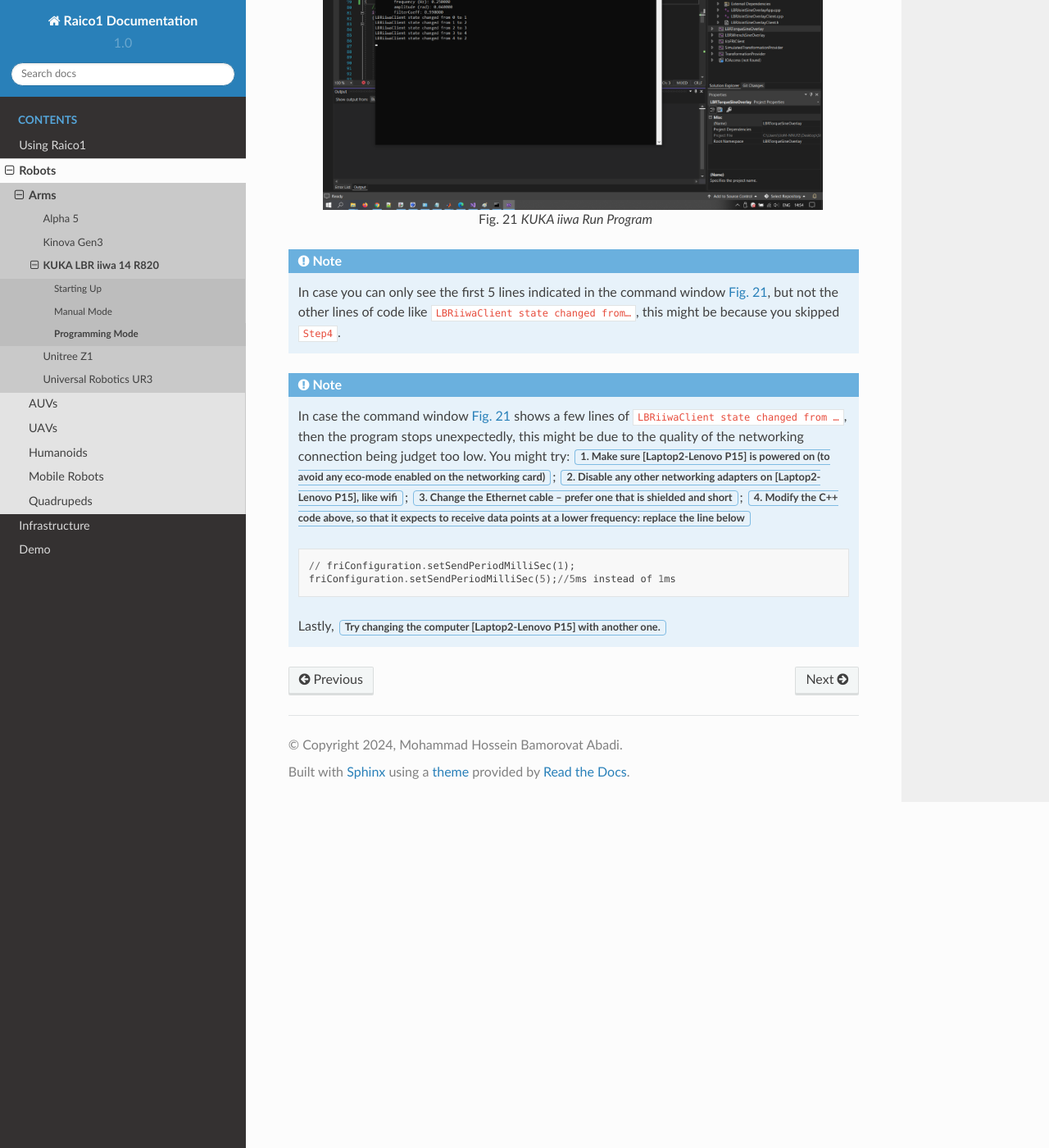
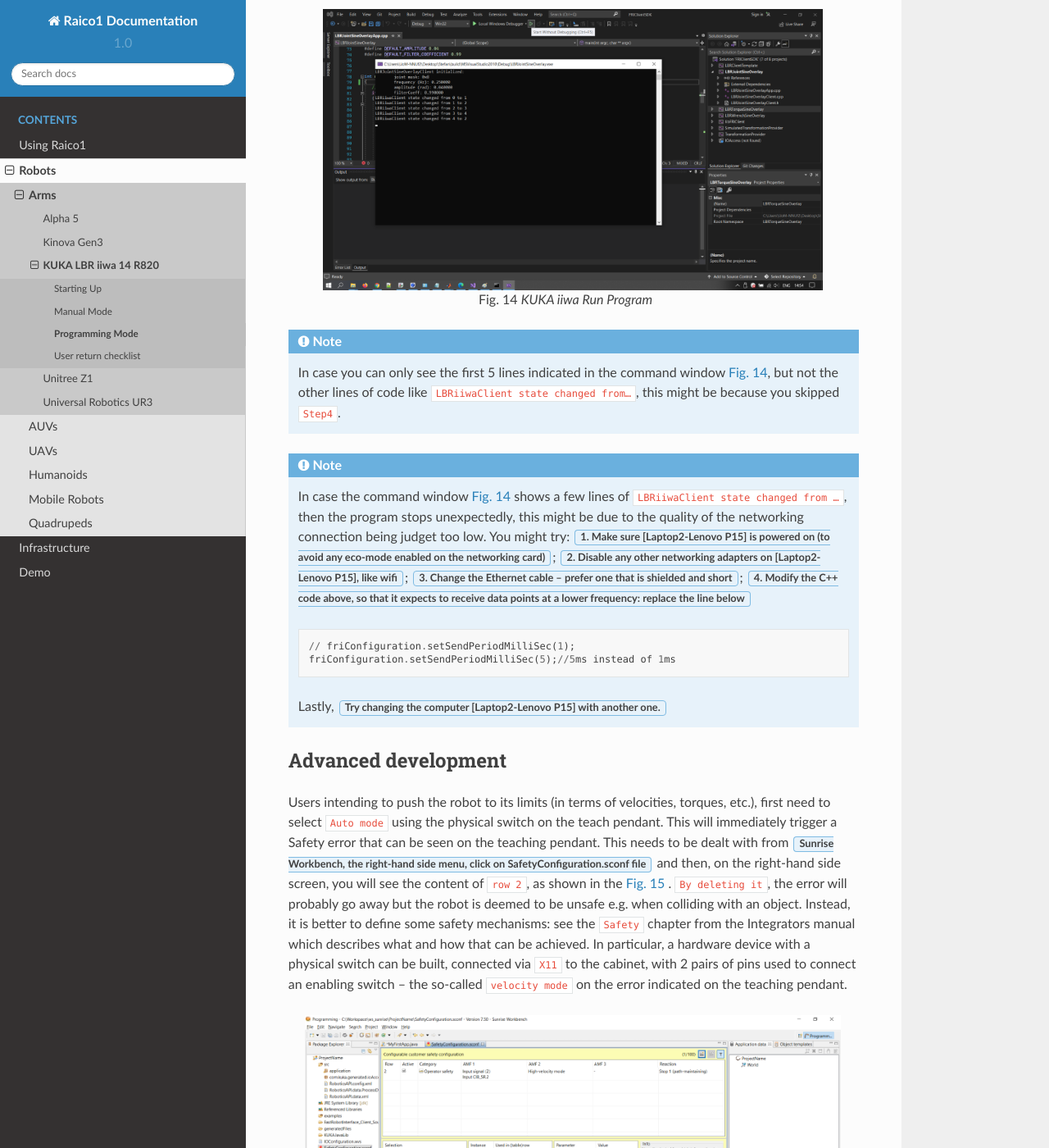
Before and after one commit to UoM-RAICo1/raico-docs, a Sphinx documentation site: the page built from source/robots/Arms/KukaLbrIiwa/ProgrammingMode.rst, in a window 1280 px wide and 1400 px high, scrolled down 8023 px. Shown: the whole window at 82% size. Built offline with Sphinx 7.4.7 and the Read the Docs theme 2.0.0, drawn with Linux system fonts in a browser that asks for light colours; some of the changed text lies outside the part shown.

Commit message:
Add more details of ProgrammingMode.rst for kuka iiwa

```diff
--- a/source/robots/Arms/KukaLbrIiwa/ProgrammingMode.rst
+++ b/source/robots/Arms/KukaLbrIiwa/ProgrammingMode.rst
@@ -125,6 +125,8 @@
     3. In :guilabel:`Laptop1-Lenovo T14s` make sure to read ``section 6.4``, Creating the FRI client application (C++), page 41`` of the manual ``kuka_FRI_PL-2303HX product brochure 011706.pdf`` (file accessible via :guilabel:`SunriseWorkbench -> Help -> Help Contents`. The file ``FastRobotInterface_Client_Source/FRI-Client-SDK_Cpp.zip`` can be found on :guilabel:`SunriseWorkbench -> PackageExplorer -> right click on FastRobotInterface_Client_Source -> select Properties -> take a look at Location`. Now, Open Win10 Explorer, then go to the Location indicated above, copy the file ``FRI-Client-SDK_Cpp.zip`` somewhere on :guilabel:`Laptop2-Lenovo P15` or alternatively on a usb stick.
     4. In :guilabel:`Laptop2-Lenovo P15` Unzip the archive ``FRI-Client-SDK_Cpp.zip`` somewhere on the local ssd, then open the file ``build/MSVisualStudio2010/FRIClientSDK.sln`` in :program:`Visual Studio Community 2022`, e.g. by double-clicking that file. A pop-up message might appear saying `One or more projects in the solution were not loaded correctly…`. Just ``click OK``. Then, click OK in case window appears (see :numref:`fig_kuka_vs2010`). Click the ``green Play`` button to run the program LBRJointSineOverlay (see :numref:`fig_kuka_run_program`).
     5. To teach the pendant, run the app according to Step2. You should see the robot doing sine waves (up-down motion), as requested by the FRI Client.
+    6. [Optional] In case you want to test another program from the list in Solution Explorer [the right-hand side window], :guilabel:`right click on it then select “Set as Startup Project, then click the green Play button again`. If the application ``RealTime_FRI_RobotApp1`` is active, we should see the robot arm executing an up-down [sine wave] motion.
+
 
 .. _fig_kuka_sunrise_application2:
 
@@ -310,3 +312,27 @@
         friConfiguration.setSendPeriodMilliSec(5);//5ms instead of 1ms
 
     Lastly, :guilabel:`Try changing the computer [Laptop2-Lenovo P15]  with another one.`
+
+
+
+Advanced development
+--------------------
+
+Users intending to push the robot to its limits (in terms of velocities, torques, etc.), first need to select ``Auto mode``
+using the physical switch on the teach pendant. This will immediately trigger a Safety error that can be seen on the
+teaching pendant. This needs to be dealt with from :guilabel:`Sunrise Workbench, the right-hand side menu, click on
+SafetyConfiguration.sconf file` and then, on the right-hand side screen, you will see the content of ``row 2``, as shown
+in the :numref:`fig_kuka_safety_configuration` . ``By deleting it``, the error will probably go away but the robot is deemed to be unsafe e.g.
+when colliding with an object. Instead, it is better to define some safety mechanisms: see the ``Safety`` chapter from
+the Integrators manual which describes what and how that can be achieved. In particular, a hardware device with a
+physical switch can be built, connected via ``X11`` to the cabinet, with 2 pairs of pins used to connect an enabling
+switch – the so-called ``velocity mode`` on the error indicated on the teaching pendant.
+
+.. _fig_kuka_safety_configuration:
+
+.. figure:: ../../../images/kuka_lbr_iiwa/kuka_iiwa_safety_configuration.png
+   :scale: 75%
+   :align: center
+   :alt: KUKA
+
+   KUKA iiwa Safety Configuration
--- a/source/robots/Arms/KukaLbrIiwa/index.rst
+++ b/source/robots/Arms/KukaLbrIiwa/index.rst
@@ -48,3 +48,4 @@
     startup
     ManualMode
     ProgrammingMode
+    ReturnChecklist
```
Also changed, not shown: source/robots/Arms/KukaLbrIiwa/ReturnChecklist.rst (added, +23 -0 lines), source/images/kuka_lbr_iiwa/kuka_iiwa_ip_settings.png (added), source/images/kuka_lbr_iiwa/kuka_iiwa_safety_configuration.png (added).
